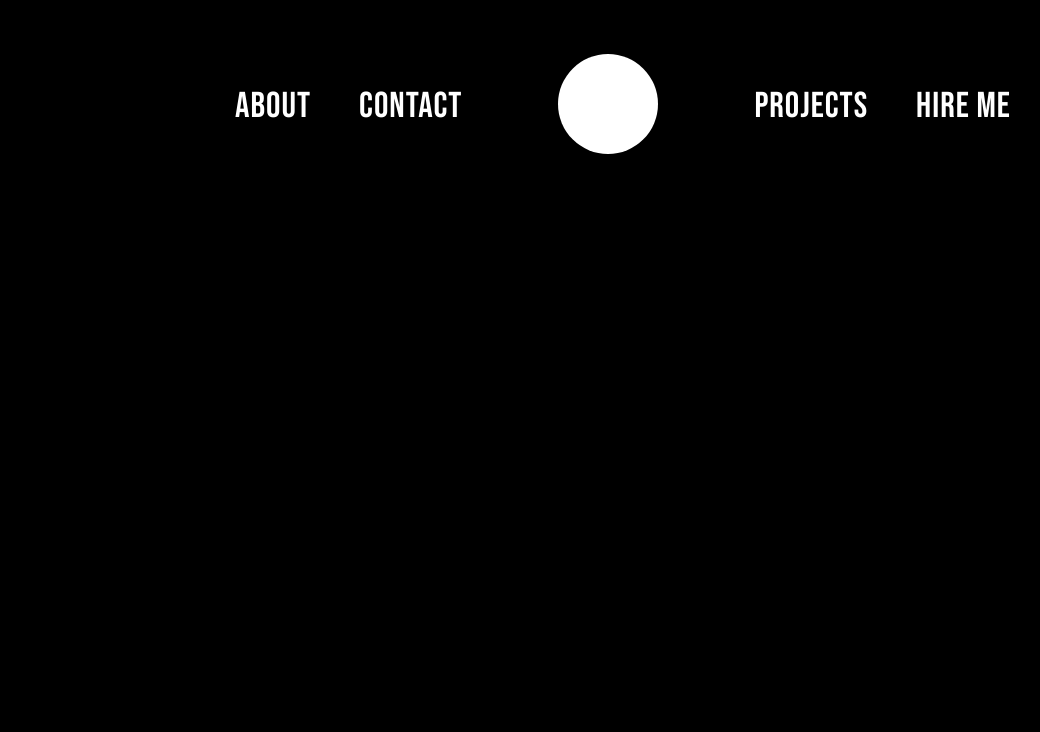
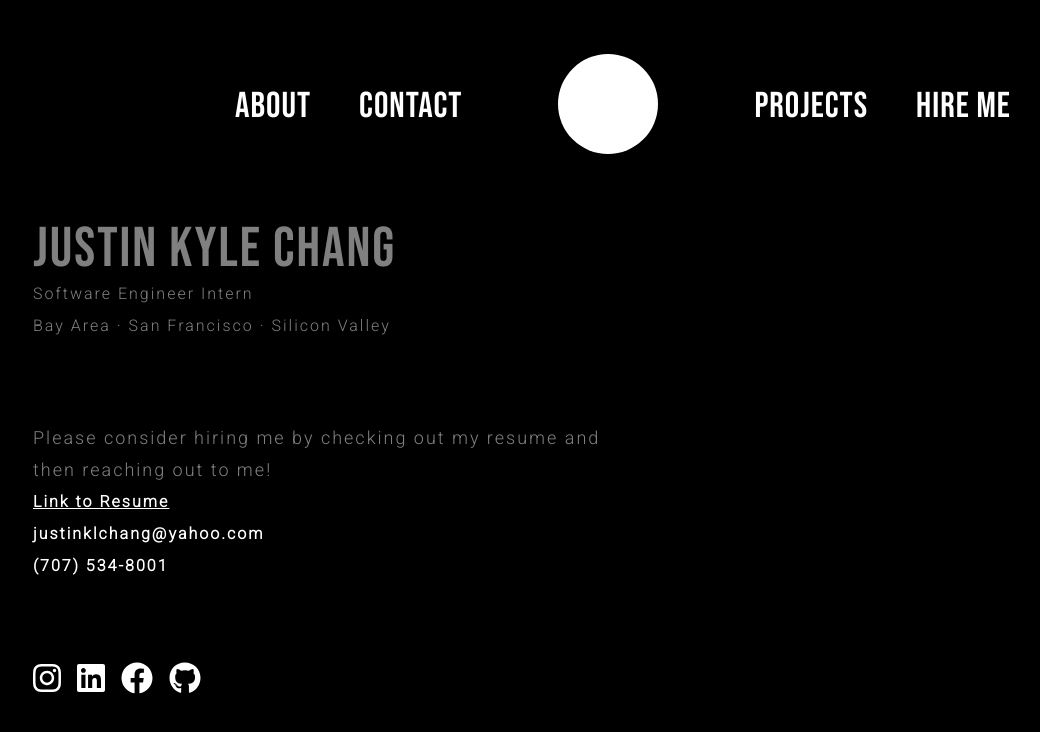
Before and after one commit to jchangz01/justinklchang, a React (Create React App) app: page /hire in a window 1280 px wide. Shown: the top 732 px of the page, without its empty margins (17-1057 px from the left). Built offline with nearby package versions, Linux system fonts and the light colour scheme.

Commit message:
Added information and layout to hire me page

```diff
--- a/src/components/Hire.jsx
+++ b/src/components/Hire.jsx
@@ -1,5 +1,8 @@
 import React from 'react'
-import '../css/Home.css'
+import '../css/Hire.css'
+import { FontAwesomeIcon } from '@fortawesome/react-fontawesome'
+import { faFacebook, faLinkedin, faInstagram, faGithub } from '@fortawesome/free-brands-svg-icons'
+
 
 function NavBar (props) {
     return (
@@ -7,7 +10,7 @@ function NavBar (props) {
             <nav id="navbar-contents">
                 <ul><a href='/about'>About</a></ul>
                 <ul><a href='/contact'>Contact</a></ul>
-                <ul><a id="logo"></a></ul>
+                <ul><a id="logo" href='/'></a></ul>
                 <ul><a href='/projects'>Projects</a></ul>
                 <ul><a href='/hire'>Hire Me</a></ul>
             </nav>
@@ -22,6 +25,29 @@ export default class Hire extends React.Component {
                 <header>
                     <NavBar/>
                 </header>
+                <section>
+                    <div className="width-size fade-in-4" id="hire-main">
+                        <div className="hire-main-content">
+                            <div style={{marginBottom: "80px"}}>
+                                <h2 id="hire-name">Justin Kyle Chang</h2>
+                                <h3>Software Engineer Intern</h3>
+                                <h3>Bay Area &#183; San Francisco &#183; Silicon Valley</h3>
+                            </div>
+                            <div style={{marginBottom: "80px"}}>
+                                <h3 id="hire-advertise">Please consider hiring me by checking out my resume and then reaching out to me!</h3>
+                                <h4><ul><a href="#">Link to Resume</a></ul></h4>
+                                <h4>justinklchang@yahoo.com</h4>
+                                <h4>(707) 534-8001</h4>
+                            </div>
+                            <div style={{marginBottom: "32px"}}>
+                                <a target="_blank" rel="noreferrer" href="https://www.instagram.com/j.changz/" className="hire-social"><FontAwesomeIcon icon={faInstagram}/></a>
+                                <a target="_blank" rel="noreferrer" href="https://www.linkedin.com/in/justin-kyle-chang-31582419b/" className="hire-social"><FontAwesomeIcon icon={faLinkedin}/></a>
+                                <a target="_blank" rel="noreferrer" href="https://www.facebook.com/justin.chang.54772/" className="hire-social"><FontAwesomeIcon icon={faFacebook}/></a>
+                                <a target="_blank" rel="noreferrer" href="https://github.com/jchangz01" className="hire-social"><FontAwesomeIcon icon={faGithub}/></a>
+                            </div>
+                        </div>
+                    </div>
+                </section>
             </div>
         )
     }
--- a/src/components/Home.jsx
+++ b/src/components/Home.jsx
@@ -7,7 +7,7 @@ function NavBar (props) {
             <nav id="navbar-contents">
                 <ul><a href='/about'>About</a></ul>
                 <ul><a href='/contact'>Contact</a></ul>
-                <ul><a id="logo"></a></ul>
+                <ul><a href='/' id="logo"></a></ul>
                 <ul><a href='/projects'>Projects</a></ul>
                 <ul><a href='/hire'>Hire Me</a></ul>
             </nav>
--- a/src/components/Projects.jsx
+++ b/src/components/Projects.jsx
@@ -73,7 +73,7 @@ function ProjectEntry (props) {
                     </div>
                 </React.Fragment>
             : null }
-            <img src={props.project.thumbnail} alt="error" style={{width: "100%", height: "100%"}} />
+            <img src={props.project.thumbnail} alt="error" style={{width: "100%", height: "100%"}} await />
         </div>
     )
 }
--- a/src/css/Hire.css
+++ b/src/css/Hire.css
@@ -0,0 +1,47 @@
+#hire-main {
+    height: calc(100vh - 154px);
+    display: flex;
+    justify-content: center;
+    align-items: center;
+}
+
+.hire-main-content {
+    flex-basis: 100%;
+    text-align: left;
+    position: relative;
+    line-height: 32px;
+}
+    .hire-main-content * {
+        color: gray;
+        font-family: 'Roboto';
+    }
+
+#hire-name {
+    font-family: 'Bebas Neue';
+    font-size: 56px;
+    letter-spacing: 2px;
+    line-height: 56px;
+}
+
+#hire-name ~ h3 {font-size: 16px;}
+
+#hire-advertise {
+    font-size: 18px;
+    width: 600px;
+    color: gray
+}
+
+#hire-advertise ~ h4 *, #hire-advertise ~ h4 {
+    color: white;
+    font-size: 16px;
+    font-weight: 900;
+}
+
+.hire-social {
+    font-size: 32px;
+    margin-right: 16px;
+    transition: 0.3s;
+}
+.hire-social * { color: white }
+
+.hire-social:hover  { opacity: 0.3; }
--- a/src/css/Projects.css
+++ b/src/css/Projects.css
@@ -146,16 +146,10 @@
     overflow: auto;
     padding: 2vw;
     box-shadow: 0 4px 8px 0 rgba(0, 0, 0, 0.2), 0 6px 20px 0 rgba(0, 0, 0, 0.19);
-
 }
-
-
-
     .box p, .box h2, .box h3 {
         color: black;
     }
-
-
 
 /*Styling for project description/showcase
 /////////////////////////////////////////*/
```
